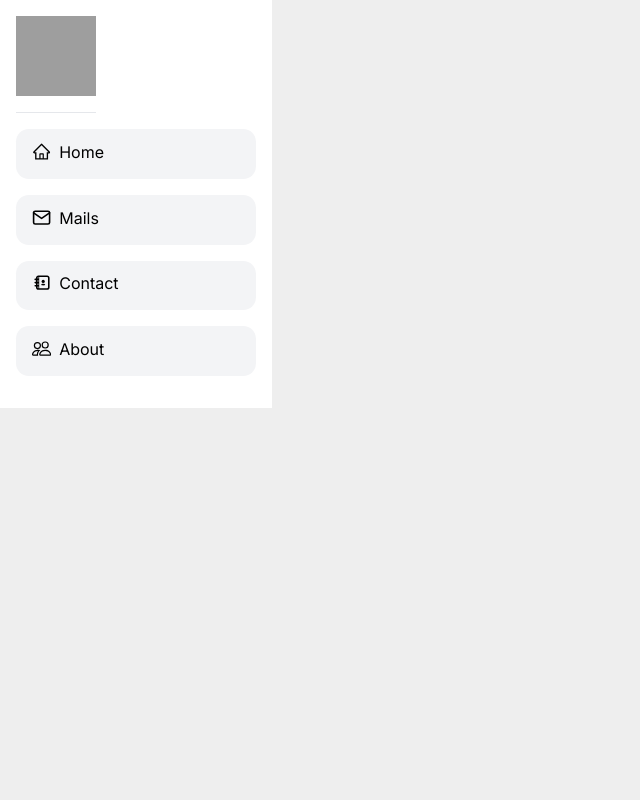
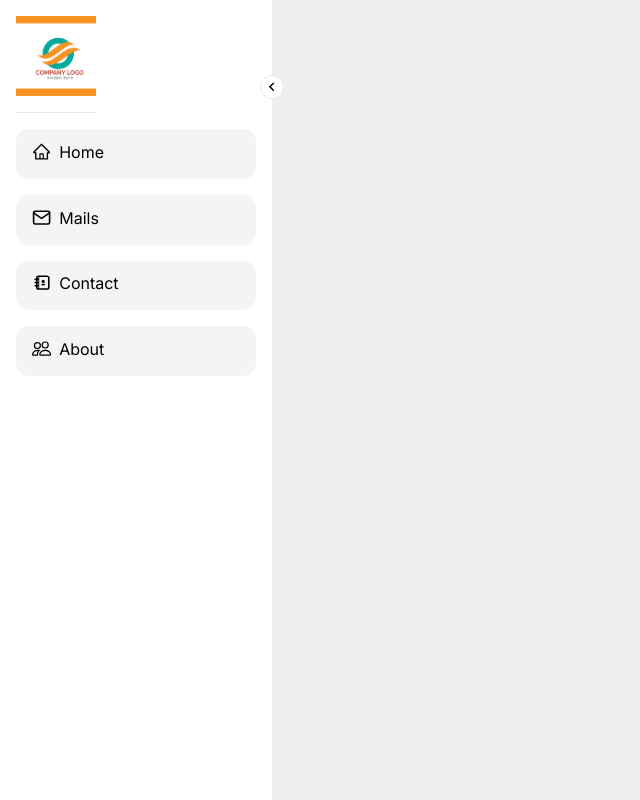
Before and after one commit to dev-sandeepsingh/next-demo, a Next.js app: page / in a window 1280 px wide. Shown: the whole page, without its empty margins (0-640 px from the left). Built offline with nearby package versions, Linux system fonts and the light colour scheme; grey boxes are pictures that could not be loaded.

Commit message:
Added layout page and implement side at layout page. And added logo

```diff
--- a/src/app/components/sideNavBar.tsx
+++ b/src/app/components/sideNavBar.tsx
@@ -4,7 +4,7 @@ import { AiOutlineHome } from "react-icons/ai";
 import { BsPeople } from "react-icons/bs";
 import { TiContacts } from "react-icons/ti";
 import { FiMail } from "react-icons/fi";
-import { MdKeyboardArrowLeft, MdKeyboardArrowRight } from "react-icons/md";
+import { MdKeyboardArrowLeft, MdKeyboardArrowRight, MdOutlineKeyboardArrowLeft } from "react-icons/md";
 import Image from "next/image";
 
 const sidebarItems = [
@@ -31,7 +31,10 @@ const sidebarItems = [
 ];
 export default function SideNavBar(){
     return (
-        <div>
+        <div className="sidebar__wrapper">
+            <button className="btn">
+               <MdOutlineKeyboardArrowLeft/>
+            </button>
           <aside className="sidebar">
         <div className="sidebar__top">
             <Image src={"/logo.jpg"} width={80} height={80} className={"sidebar_logo"} alt={"logo"}/>
@@ -41,9 +44,9 @@ export default function SideNavBar(){
                       sidebarItems.map(({name, href, icon:Icon})=> (
                               <li className="sidebar__item" key={name}>
                                   <Link href={href} className="sidebar__link">
-<span className="sidebar__icon">
-    <Icon/>
-</span>
+                                      <span className="sidebar__icon">
+                                          <Icon/>
+                                      </span>
                                       <span className="sidebar__name">{name}</span>
                                   </Link>
                               </li>
@@ -51,9 +54,7 @@ export default function SideNavBar(){
                       )
                   }
               </ul>
-
         </aside>
         </div>
-
     )
 }
--- a/src/app/layout.tsx
+++ b/src/app/layout.tsx
@@ -1,6 +1,8 @@
 import './globals.css'
 import type { Metadata } from 'next'
 import { Inter } from 'next/font/google'
+import SideNavBar from './components/sideNavBar'
+import Head from "next/head";
 
 const inter = Inter({ subsets: ['latin'] })
 
@@ -16,7 +18,15 @@ export default function RootLayout({
 }) {
   return (
     <html lang="en">
-      <body className={inter.className}>{children}</body>
+    <Head>
+        <title>Next demo</title>
+    </Head>
+      <body className={inter.className}>
+      <div className="layout">
+        <SideNavBar/>
+        {children}
+      </div>
+      </body>
     </html>
   )
 }
--- a/src/app/page.tsx
+++ b/src/app/page.tsx
@@ -4,10 +4,7 @@ import SideNavBar from './components/sideNavBar'
 export default function Home() {
   return (
       <div>
-        <Head>
-            <title>Next demo</title>
-        </Head>
-          <SideNavBar/>
+
       </div>
   )
 }
```
Also changed, not shown: src/app/about/page.tsx (added, +10 -0 lines), public/logo.jpg (added).
